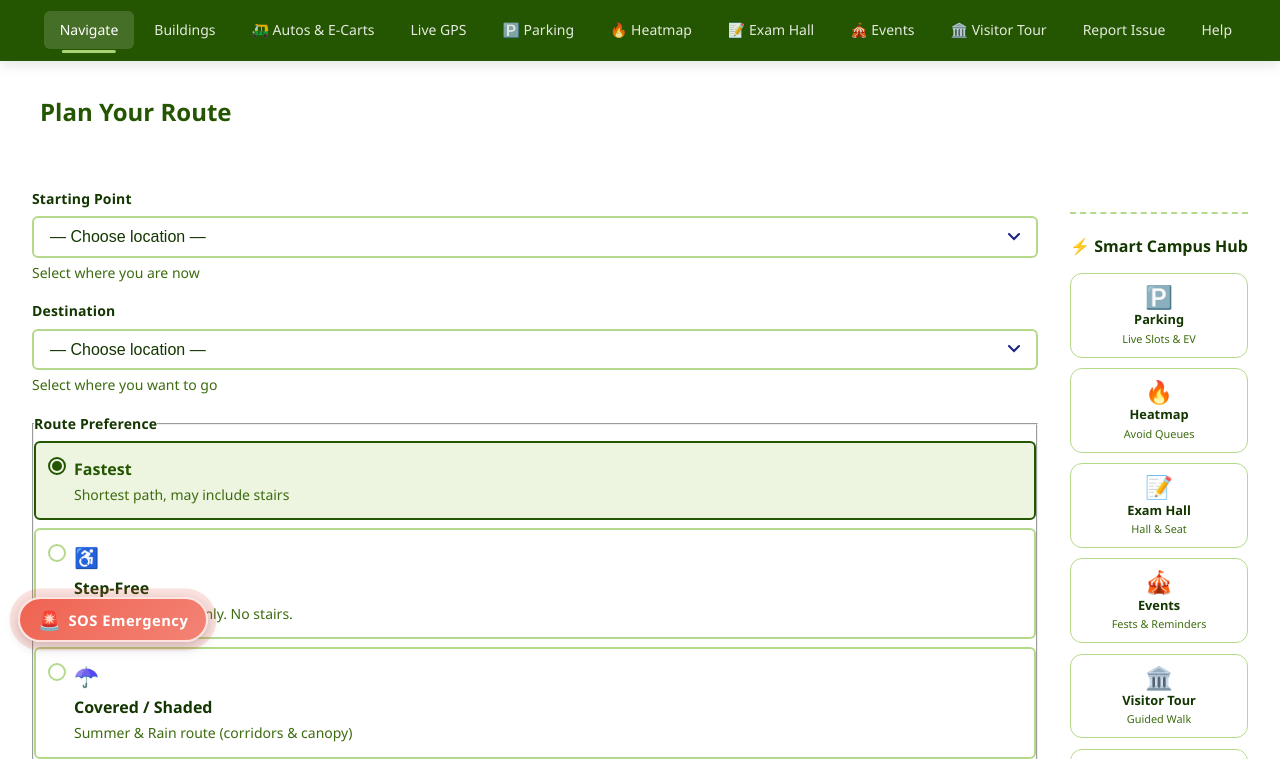
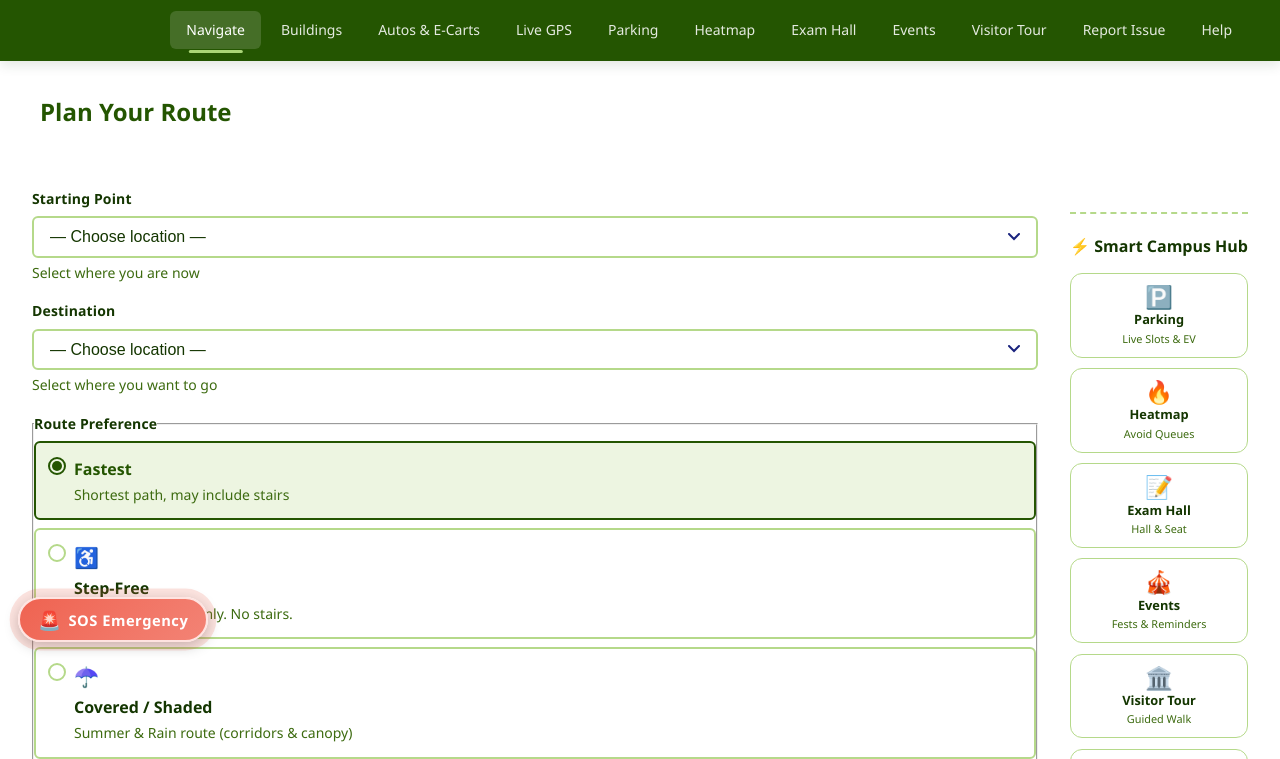
Before and after one commit to divyanshisharma207-rgb/LPU-Pathway, a plain HTML site: page index.html in a window 1280 px wide. Shown: the part 74-833 px from the top of the page. Drawn offline with nearby package versions, Linux system fonts and the light colour scheme.

Commit message:
Remove emojis from top navbar

```diff
--- a/index.html
+++ b/index.html
@@ -40,17 +40,17 @@
 
  <nav class="main-nav" aria-label="Primary navigation" role="navigation">
  <ul role="list">
- <li><a href="#" class="nav-link active" aria-current="page" data-tab="navigate"> Navigate</a></li>
- <li><a href="#" class="nav-link" data-tab="buildings"> Buildings</a></li>
- <li><a href="#" class="nav-link" data-tab="autos">🛺 Autos &amp; E-Carts</a></li>
+ <li><a href="#" class="nav-link active" aria-current="page" data-tab="navigate">Navigate</a></li>
+ <li><a href="#" class="nav-link" data-tab="buildings">Buildings</a></li>
+ <li><a href="#" class="nav-link" data-tab="autos">Autos &amp; E-Carts</a></li>
  <li><a href="#" class="nav-link" data-tab="gps">Live GPS</a></li>
- <li><a href="#" class="nav-link" data-tab="parking">🅿️ Parking</a></li>
- <li><a href="#" class="nav-link" data-tab="heatmap">🔥 Heatmap</a></li>
- <li><a href="#" class="nav-link" data-tab="exams">📝 Exam Hall</a></li>
- <li><a href="#" class="nav-link" data-tab="events">🎪 Events</a></li>
- <li><a href="#" class="nav-link" data-tab="visitor">🏛️ Visitor Tour</a></li>
- <li><a href="#" class="nav-link" data-tab="report"> Report Issue</a></li>
- <li><a href="#" class="nav-link" data-tab="help"> Help</a></li>
+ <li><a href="#" class="nav-link" data-tab="parking">Parking</a></li>
+ <li><a href="#" class="nav-link" data-tab="heatmap">Heatmap</a></li>
+ <li><a href="#" class="nav-link" data-tab="exams">Exam Hall</a></li>
+ <li><a href="#" class="nav-link" data-tab="events">Events</a></li>
+ <li><a href="#" class="nav-link" data-tab="visitor">Visitor Tour</a></li>
+ <li><a href="#" class="nav-link" data-tab="report">Report Issue</a></li>
+ <li><a href="#" class="nav-link" data-tab="help">Help</a></li>
  </ul>
  </nav>
 
```
